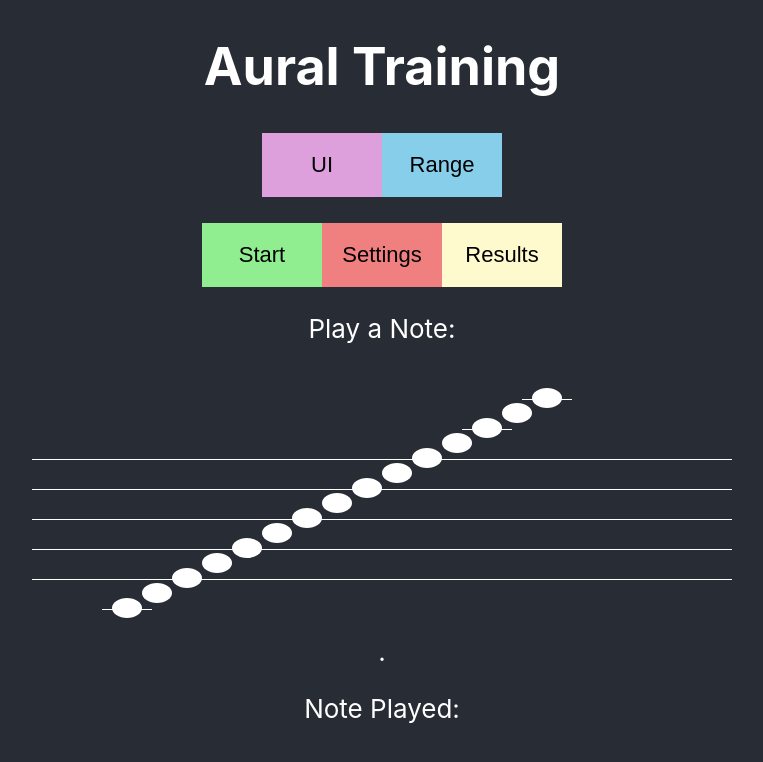
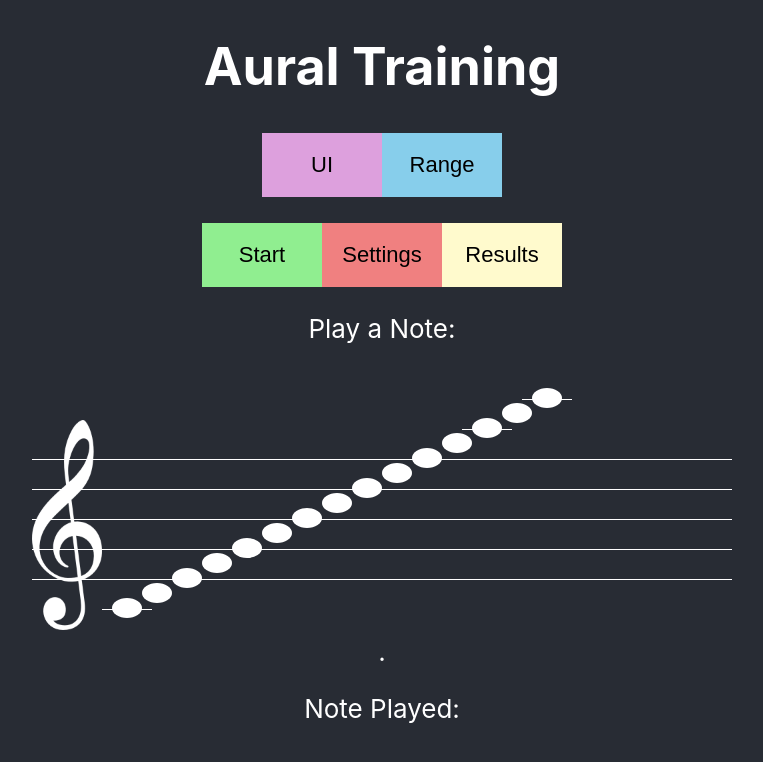
Before and after one commit to OU-HCI-18/aural-skills, a React (Create React App) app: page / in a window 1280 px wide. Shown: the top 762 px of the page, without its empty margins (258-1021 px from the left). Built offline with nearby package versions, Linux system fonts and the light colour scheme.

Commit message:
Added a clef and filled out more modes in staff.png

```diff
--- a/package.json
+++ b/package.json
@@ -23,8 +23,8 @@
     "build": "react-scripts build",
     "test": "react-scripts test",
     "eject": "react-scripts eject",
-    "predeploy" : "npm run build",
-    "deploy" : "gh-pages -d build"
+    "predeploy": "npm run build",
+    "deploy": "gh-pages -d build"
   },
   "eslintConfig": {
     "extends": "react-app"
--- a/src/staff.js
+++ b/src/staff.js
@@ -1,5 +1,6 @@
 import React, { useState, useEffect, useRef } from 'react';
 import './App.css';
+import treble from './treble.png';
 
 
 function Note(props) {
@@ -46,13 +47,17 @@ function Lines(props) {
     }, []); // only do this once
 
     return (
+        <div>
         <canvas className="lines" ref={canvas} width={props.width} height={props.height} />
+        <img src={treble} alt={"A treble clef"} style={{position:'absolute',top:50,left:20,width:70,height:210,z_index:4}}/>
+        </div>
     )
 }
+
 const major = ['C4','D4','E4','F4','G4','A4','B4','C5','D5','E5','F5','G5','A5','B5','C6'];
-const minor = ['C4','D4','Eb4','F4','G4','Ab4','Bb4','B4','C5','D5','Eb5','F5','G5','Ab5','B5',/*'Bb5'*/,'C6'];
-const blues = [];
-const pentatonic = [];
+const minor = ['C4','D4','Eb4','F4','G4','Ab4',/*'Bb4',*/'B4','C5','D5','Eb5','F5','G5','Ab5','B5',/*'Bb5',*/'C6'];
+const blues = ['C4','Eb4','F4',/*'F#4',*/'G4','Bb4','C5','Eb5','F5',/*'F#55',*/'G5','Bb5','C6'];
+const pentatonic = ['C4','D4','E4','G4','A4','C5','D5','E5','G5','A5','C6'];
 
 function Staff(props) {
     // TODO: handle mode better
@@ -71,6 +76,7 @@ function Staff(props) {
         }
     });
     // mutable
+    // <img src="treble.png" alt = "" style = {{positioning: 'relative', top: '500', left: '500', z_index:'4'}}/>
     const [notes, setNotes] = useState(scale);
     const [note, setNote] = useState('.');
     // TODO: handle range
@@ -102,7 +108,7 @@ function Staff(props) {
             {/* canvas == lines */}
         </div>
         {note}
-    </div>
+        </div>
     );
 }
 export default Staff;
```
Also changed, not shown: src/treble.png (added).
